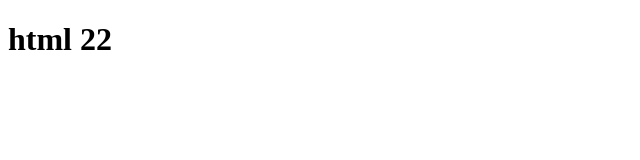
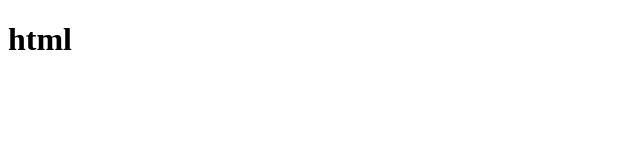
Before and after one commit to rahulbanuni/GitIn1video, a plain HTML site: page index.html in a window 1280 px wide. Shown: the full height of the page, 0-640 px from the left. Drawn offline with Linux system fonts and the light colour scheme.

Commit message:
Fixed Html

```diff
--- a/index.html
+++ b/index.html
@@ -8,7 +8,7 @@
 </head>
 <body>
     <h1>
-        html 22
+        html
     </h1>
 </body>
 </html>
```
